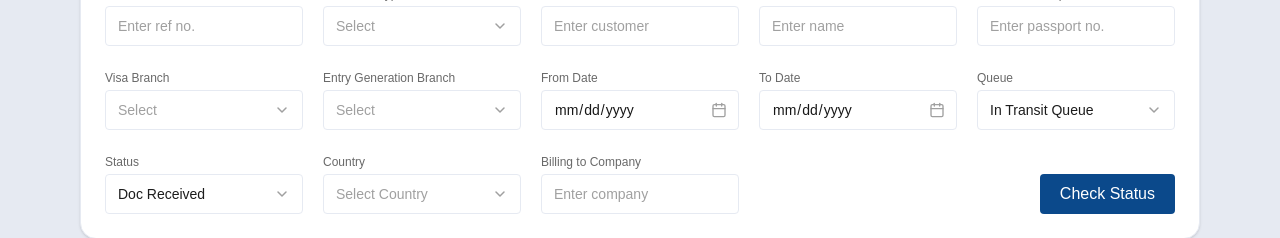
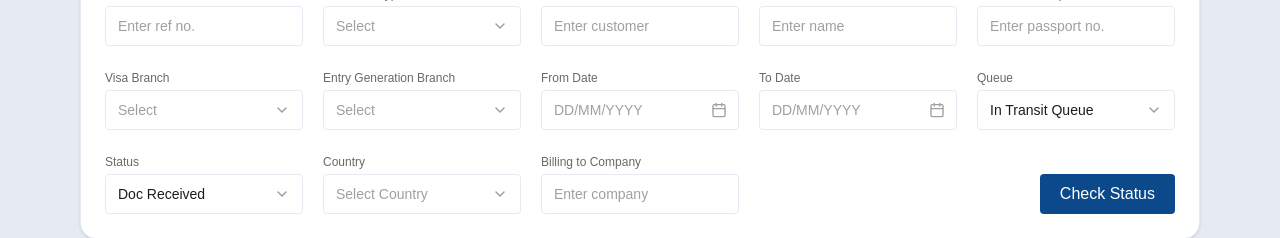
Before and after one commit to gtcoe/FE-Visa-Tracker-, a Next.js app: page /visaistic/application-tracker in a window 1280 px wide. Shown: the part 266-504 px from the top of the page. Built offline with nearby package versions, Linux system fonts and the light colour scheme.

Commit message:
optimisations

```diff
--- a/components/ApplicationTracker/StatusForm.tsx
+++ b/components/ApplicationTracker/StatusForm.tsx
@@ -1,5 +1,5 @@
 // components/StatusForm.tsx
-import { useState } from "react";
+import { useState, useRef, useEffect, useCallback, ChangeEvent } from "react";
 import CustomDropdown from "../common/CustomDropdown";
 
 interface StatusFormProps {
@@ -10,6 +10,220 @@ interface DropdownOption {
   label: string;
   value: string;
 }
+
+// Define a more flexible type for change events
+type FormChangeEvent = {
+  target: {
+    name: string;
+    value: string;
+  };
+};
+
+// Define interfaces for props and event handlers
+interface DateInputProps {
+  name: string;
+  value: string;
+  onChange: (e: FormChangeEvent) => void;
+  label: string;
+  required?: boolean;
+  placeholder?: string;
+}
+
+// Custom DateInput component that supports both manual entry and date picker
+const DateInput: React.FC<DateInputProps> = ({
+  name,
+  value,
+  onChange,
+  label,
+  required = false,
+  placeholder = "DD/MM/YYYY"
+}) => {
+  const [inputValue, setInputValue] = useState('');
+  const [showPicker, setShowPicker] = useState(false);
+  const pickerRef = useRef<HTMLInputElement>(null);
+  const inputRef = useRef<HTMLInputElement>(null);
+  const containerRef = useRef<HTMLDivElement>(null);
+  const hiddenDateInputRef = useRef<HTMLInputElement>(null);
+
+  // Convert ISO format to display format (DD/MM/YYYY)
+  useEffect(() => {
+    if (value) {
+      try {
+        // If it's already in ISO format, convert to DD/MM/YYYY for display
+        if (value.includes('-')) {
+          const date = new Date(value);
+          if (!isNaN(date.getTime())) {
+            const day = String(date.getDate()).padStart(2, '0');
+            const month = String(date.getMonth() + 1).padStart(2, '0');
+            const year = date.getFullYear();
+            setInputValue(`${day}/${month}/${year}`);
+          }
+        } else {
+          // If it's already in DD/MM/YYYY format, use it directly
+          setInputValue(value);
+        }
+      } catch (e) {
+        setInputValue(value || '');
+      }
+    } else {
+      setInputValue('');
+    }
+  }, [value]);
+
+  // Focus and initialize the date picker when it appears
+  useEffect(() => {
+    if (showPicker && pickerRef.current) {
+      // Set default date to today if no value is present
+      if (!value && pickerRef.current) {
+        const today = new Date();
+        const year = today.getFullYear();
+        const month = String(today.getMonth() + 1).padStart(2, '0');
+        const day = String(today.getDate()).padStart(2, '0');
+        pickerRef.current.value = `${year}-${month}-${day}`;
+      }
+
+      // Focus the picker
+      setTimeout(() => {
+        if (pickerRef.current) {
+          pickerRef.current.focus();
+        }
+      }, 50);
+    }
+  }, [showPicker, value]);
+
+  // Handle clicking outside to close the date picker
+  useEffect(() => {
+    const handleClickOutside = (event: MouseEvent) => {
+      if (containerRef.current && !containerRef.current.contains(event.target as Node)) {
+        setShowPicker(false);
+      }
+    };
+
+    document.addEventListener('mousedown', handleClickOutside);
+    return () => {
+      document.removeEventListener('mousedown', handleClickOutside);
+    };
+  }, []);
+
+  // Handle manual typing in DD/MM/YYYY format
+  const handleInputChange = (e: ChangeEvent<HTMLInputElement>) => {
+    const rawValue = e.target.value;
+    setInputValue(rawValue);
+
+    // Auto-add slashes while typing (if not deleting)
+    if (rawValue.length === 2 && inputValue.length < 2 && !rawValue.includes('/')) {
+      setInputValue(rawValue + '/');
+    } else if (rawValue.length === 5 && inputValue.length < 5 && rawValue.indexOf('/', 3) === -1) {
+      setInputValue(rawValue + '/');
+    }
+
+    // Convert DD/MM/YYYY to YYYY-MM-DD for the actual value
+    if (rawValue.match(/^\d{2}\/\d{2}\/\d{4}$/)) {
+      const [day, month, year] = rawValue.split('/');
+      const isoDate = `${year}-${month}-${day}`;
+      // Create a synthetic event to pass to the parent onChange handler
+      const syntheticEvent: FormChangeEvent = {
+        target: {
+          name,
+          value: isoDate
+        }
+      };
+      onChange(syntheticEvent);
+    }
+  };
+
+  // Handle date selection from the picker
+  const handleDatePickerChange = (e: ChangeEvent<HTMLInputElement>) => {
+    const isoDate = e.target.value; // YYYY-MM-DD
+
+    // Create a synthetic event to pass to the parent onChange handler
+    const syntheticEvent: FormChangeEvent = {
+      target: {
+        name,
+        value: isoDate
+      }
+    };
+
+    onChange(syntheticEvent);
+
+    // Convert ISO to DD/MM/YYYY for display
+    if (isoDate) {
+      const [year, month, day] = isoDate.split('-');
+      setInputValue(`${day}/${month}/${year}`);
+    }
+  };
+
+  // Toggle date picker visibility
+  const openCalendar = useCallback(() => {
+    if (hiddenDateInputRef.current) {
+      // Use the native date picker
+      hiddenDateInputRef.current.showPicker?.();
+    }
+  }, []);
+
+  // Handle keyboard accessibility
+  const handleKeyDown = useCallback((e: React.KeyboardEvent) => {
+    if (e.key === 'Escape') {
+      setShowPicker(false);
+    }
+  }, []);
+
+  return (
+    <div ref={containerRef} onKeyDown={handleKeyDown}>
+      <label className="block text-xs text-[#696969] mb-1">
+        {label}{required && <span className="text-red-500 ml-0.5">*</span>}
+      </label>
+      <div className="relative">
+        <input
+          ref={inputRef}
+          type="text"
+          value={inputValue}
+          onChange={handleInputChange}
+          placeholder={placeholder}
+          className="w-full h-10 px-3 border border-[#E6EAF2] rounded focus:outline-none focus:ring-1 focus:ring-[#0B498B] text-sm placeholder-[#A0A0A0] pr-10"
+          aria-label={`${label} in format DD/MM/YYYY`}
+        />
+        <button
+          type="button"
+          onClick={openCalendar}
+          className="absolute right-3 top-1/2 transform -translate-y-1/2 text-gray-500 hover:text-gray-700 focus:outline-none"
+          aria-label="Open date picker"
+          title="Open date picker"
+        >
+          <svg width="16" height="16" viewBox="0 0 16 16" fill="none" xmlns="http://www.w3.org/2000/svg">
+            <path d="M12.6667 2.66675H3.33333C2.59695 2.66675 2 3.2637 2 4.00008V13.3334C2 14.0698 2.59695 14.6667 3.33333 14.6667H12.6667C13.403 14.6667 14 14.0698 14 13.3334V4.00008C14 3.2637 13.403 2.66675 12.6667 2.66675Z" stroke="#A0A0A0" strokeWidth="1.33333" strokeLinecap="round" strokeLinejoin="round"/>
+            <path d="M10.6667 1.33325V3.99992" stroke="#A0A0A0" strokeWidth="1.33333" strokeLinecap="round" strokeLinejoin="round"/>
+            <path d="M5.33325 1.33325V3.99992" stroke="#A0A0A0" strokeWidth="1.33333" strokeLinecap="round" strokeLinejoin="round"/>
+            <path d="M2 6.66675H14" stroke="#A0A0A0" strokeWidth="1.33333" strokeLinecap="round" strokeLinejoin="round"/>
+          </svg>
+        </button>
+
+        {/* Hidden date input for direct calendar access */}
+        <input
+          ref={hiddenDateInputRef}
+          type="date"
+          className="sr-only"
+          defaultValue={value || ''}
+          onChange={handleDatePickerChange}
+          aria-hidden="true"
+        />
+
+        {showPicker && (
+          <div className="absolute z-10 mt-1 w-full bg-white rounded-md shadow-lg border border-gray-300">
+            <input
+              ref={pickerRef}
+              type="date"
+              defaultValue={value || ''}
+              onChange={handleDatePickerChange}
+              className="w-full px-3 py-2 border-0 focus:outline-none focus:ring-1 focus:ring-[#0B498B]"
+              aria-label={`Date picker for ${label}`}
+            />
+          </div>
+        )}
+      </div>
+    </div>
+  );
+};
 
 const StatusForm = ({ onSearch }: StatusFormProps) => {
   const [formData, setFormData] = useState({
@@ -44,6 +258,12 @@ const StatusForm = ({ onSearch }: StatusFormProps) => {
       ...formData,
       [field]: value,
     });
+  };
+
+  // Adapter function to convert the DateInput component's onChange handler to work with handleChange
+  const handleDateInputChange = (e: FormChangeEvent) => {
+    const { name, value } = e.target;
+    handleChange(name, value);
   };
 
   const handleSubmit = (e: React.FormEvent) => {
@@ -152,63 +372,21 @@ const StatusForm = ({ onSearch }: StatusFormProps) => {
             />
           </div>
 
-          <div>
-            <label className="block text-xs text-[#696969] mb-1">
-              From Date
-            </label>
-            <div className="relative">
-              <input
-                type="date"
-                value={formData.fromDate}
-                onChange={(e) => handleChange("fromDate", e.target.value)}
-                className="w-full h-10 px-3 border border-[#E6EAF2] rounded focus:outline-none focus:ring-1 focus:ring-[#0B498B] text-sm placeholder-[#A0A0A0] date-input"
-                placeholder="dd/mm/yyyy"
-                style={{
-                  colorScheme: 'light',
-                  appearance: 'none',
-                  WebkitAppearance: 'none',
-                  MozAppearance: 'none'
-                }}
-              />
-              <div className="absolute right-3 top-1/2 transform -translate-y-1/2 pointer-events-none">
-                <svg width="16" height="16" viewBox="0 0 16 16" fill="none" xmlns="http://www.w3.org/2000/svg">
-                  <path d="M12.6667 2.66675H3.33333C2.59695 2.66675 2 3.2637 2 4.00008V13.3334C2 14.0698 2.59695 14.6667 3.33333 14.6667H12.6667C13.403 14.6667 14 14.0698 14 13.3334V4.00008C14 3.2637 13.403 2.66675 12.6667 2.66675Z" stroke="#A0A0A0" strokeWidth="1.33333" strokeLinecap="round" strokeLinejoin="round"/>
-                  <path d="M10.6667 1.33325V3.99992" stroke="#A0A0A0" strokeWidth="1.33333" strokeLinecap="round" strokeLinejoin="round"/>
-                  <path d="M5.33325 1.33325V3.99992" stroke="#A0A0A0" strokeWidth="1.33333" strokeLinecap="round" strokeLinejoin="round"/>
-                  <path d="M2 6.66675H14" stroke="#A0A0A0" strokeWidth="1.33333" strokeLinecap="round" strokeLinejoin="round"/>
-                </svg>
-              </div>
-            </div>
-          </div>
+          <DateInput
+            name="fromDate"
+            value={formData.fromDate}
+            onChange={handleDateInputChange}
+            label="From Date"
+            placeholder="DD/MM/YYYY"
+          />
 
-          <div>
-            <label className="block text-xs text-[#696969] mb-1">
-              To Date
-            </label>
-            <div className="relative">
-              <input
-                type="date"
-                value={formData.toDate}
-                onChange={(e) => handleChange("toDate", e.target.value)}
-                className="w-full h-10 px-3 border border-[#E6EAF2] rounded focus:outline-none focus:ring-1 focus:ring-[#0B498B] text-sm placeholder-[#A0A0A0] date-input"
-                placeholder="dd/mm/yyyy"
-                style={{
-                  colorScheme: 'light',
-                  appearance: 'none',
-                  WebkitAppearance: 'none',
-                  MozAppearance: 'none'
-                }}
-              />
-              <div className="absolute right-3 top-1/2 transform -translate-y-1/2 pointer-events-none">
-                <svg width="16" height="16" viewBox="0 0 16 16" fill="none" xmlns="http://www.w3.org/2000/svg">
-                  <path d="M12.6667 2.66675H3.33333C2.59695 2.66675 2 3.2637 2 4.00008V13.3334C2 14.0698 2.59695 14.6667 3.33333 14.6667H12.6667C13.403 14.6667 14 14.0698 14 13.3334V4.00008C14 3.2637 13.403 2.66675 12.6667 2.66675Z" stroke="#A0A0A0" strokeWidth="1.33333" strokeLinecap="round" strokeLinejoin="round"/>
-                  <path d="M10.6667 1.33325V3.99992" stroke="#A0A0A0" strokeWidth="1.33333" strokeLinecap="round" strokeLinejoin="round"/>
-                  <path d="M5.33325 1.33325V3.99992" stroke="#A0A0A0" strokeWidth="1.33333" strokeLinecap="round" strokeLinejoin="round"/>
-                  <path d="M2 6.66675H14" stroke="#A0A0A0" strokeWidth="1.33333" strokeLinecap="round" strokeLinejoin="round"/>
-                </svg>
-              </div>
-            </div>
-          </div>
+          <DateInput
+            name="toDate"
+            value={formData.toDate}
+            onChange={handleDateInputChange}
+            label="To Date"
+            placeholder="DD/MM/YYYY"
+          />
 
           <div>
             <label className="block text-xs text-[#696969] mb-1">Queue</label>
```
